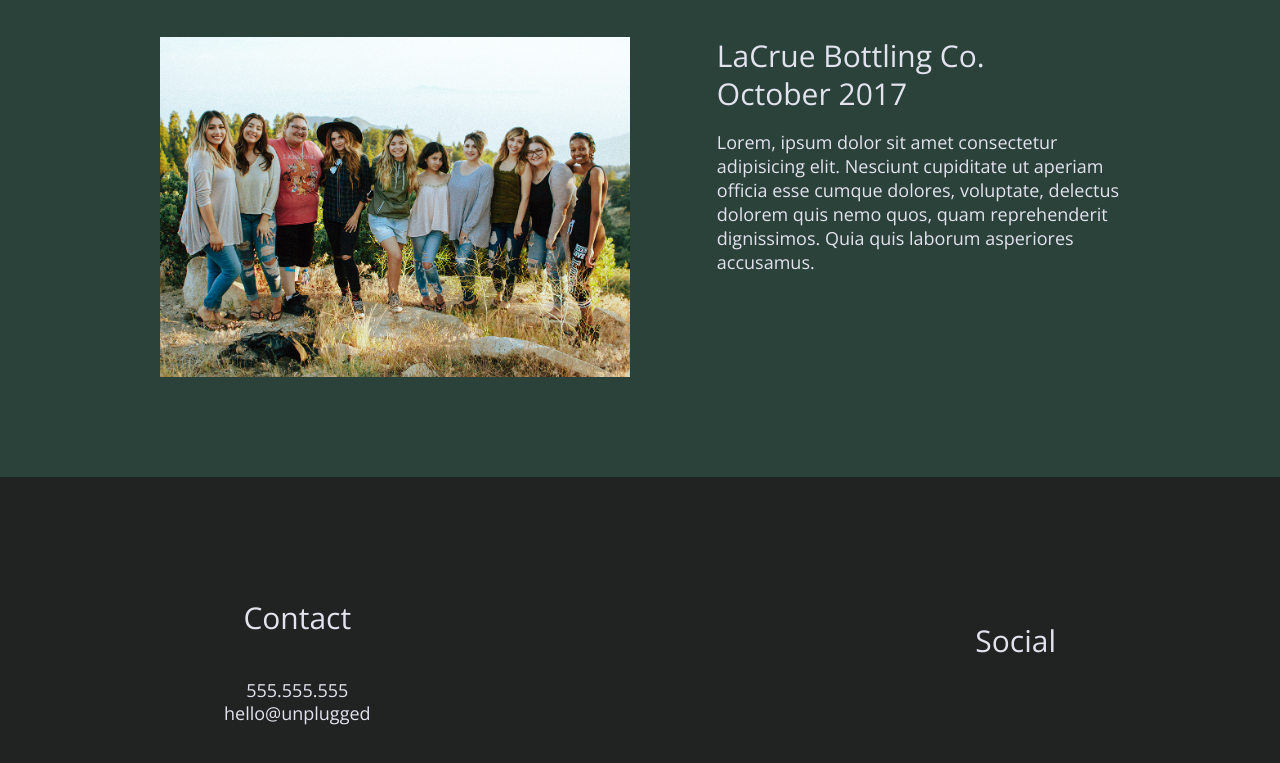
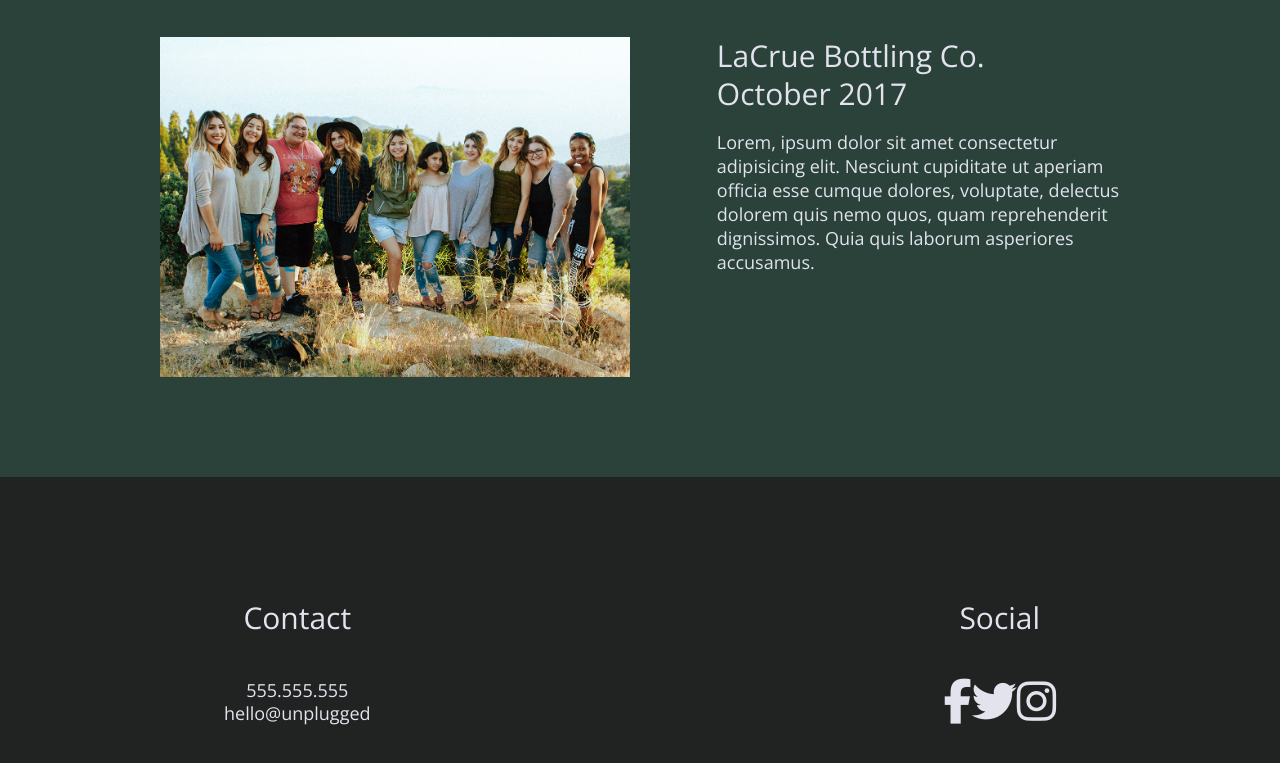
Before and after one commit to sawtoothridge13/unplugged-retreat, a website: page index.html in a window 1280 px wide. Shown: the part 3012-3775 px from the top of the page. Drawn offline with nearby package versions, Linux system fonts and the light colour scheme.

Commit message:
Added social media icons

```diff
--- a/css/main.css
+++ b/css/main.css
@@ -253,6 +253,12 @@
   align-items: center;
 }
 
+footer .social-icons i {
+  font-size: 2.5em;
+  margin: 40px 20;
+
+}
+
 footer .copyright {
   margin: 20px 0;
 }
@@ -325,6 +331,7 @@
   background-position: center;
   display: flex;
   justify-content: center;
+  align-items: center;
   flex-flow: row wrap;
 }
 
--- a/index.html
+++ b/index.html
@@ -157,11 +157,11 @@
         <div class="social">
           <h4>Social</h4>
           <div class="social-icons">
-            <p><a href="https://www.facebook.com/yoursite" target="_blank"></a>
+            <p><a href="https://www.facebook.com/yoursite" target="_blank"><i class="fab fa-facebook-f"></i></a>
             </p>
-            <p><a href="https://www.twitter.com/yoursite" target="_blank"></a>
+            <p><a href="https://www.twitter.com/yoursite" target="_blank"><i class="fab fa-twitter"></i></a>
             </p>
-            <p><a href="https://www.instagram/yoursite" target="_blank"></a>
+            <p><a href="https://www.instagram/yoursite" target="_blank"><i class="fab fa-instagram"></i></a>
             </p>
           </div>
         </div>
```
